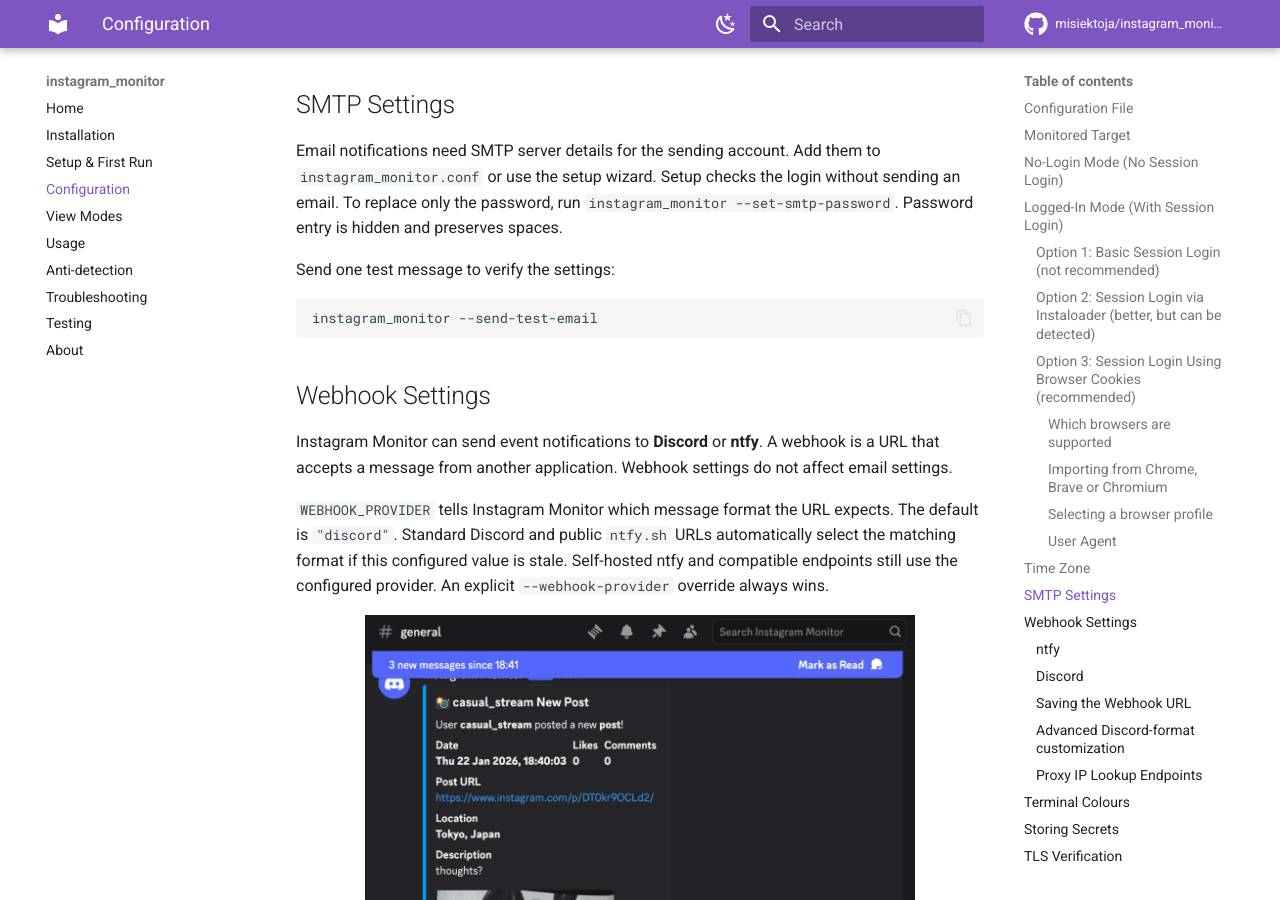
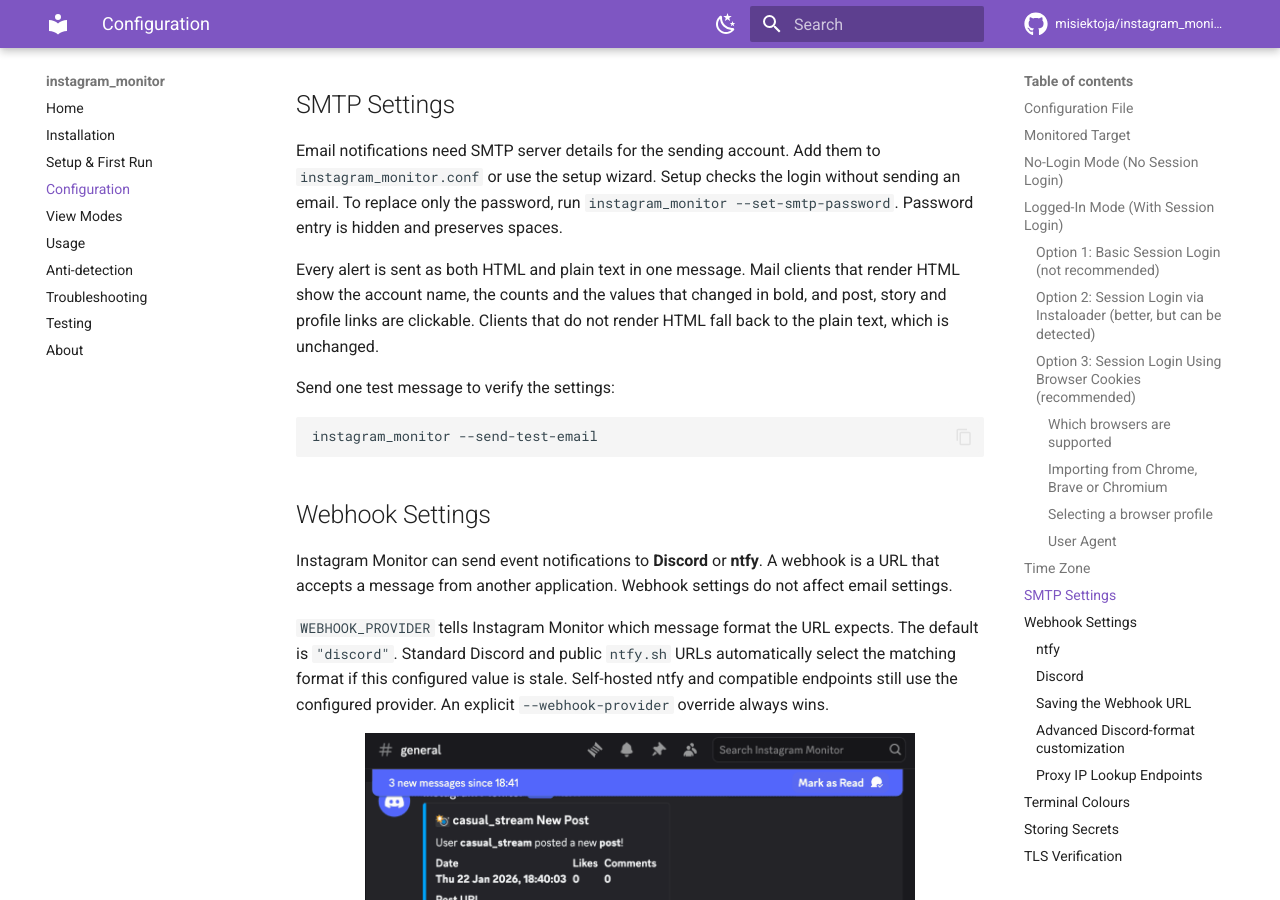
Before and after one commit to misiektoja/instagram_monitor, an MkDocs documentation site: the page built from docs/configuration.md, in a window 1280 px wide and 900 px high, scrolled down 7171 px. Built offline with MkDocs 1.6.1 and Material for MkDocs 9.7.7, drawn with Linux system fonts in a browser that asks for light colours; comment, search, counter and statistics services are not loaded.

Commit message:
docs(config): describe the HTML email part sent next to the plain text

````diff
--- a/docs/configuration.md
+++ b/docs/configuration.md
@@ -245,6 +245,8 @@
 
 Email notifications need SMTP server details for the sending account. Add them to `instagram_monitor.conf` or use the setup wizard. Setup checks the login without sending an email. To replace only the password, run `instagram_monitor --set-smtp-password`. Password entry is hidden and preserves spaces.
 
+Every alert is sent as both HTML and plain text in one message. Mail clients that render HTML show the account name, the counts and the values that changed in bold, and post, story and profile links are clickable. Clients that do not render HTML fall back to the plain text, which is unchanged.
+
 Send one test message to verify the settings:
 
 ```sh
````
